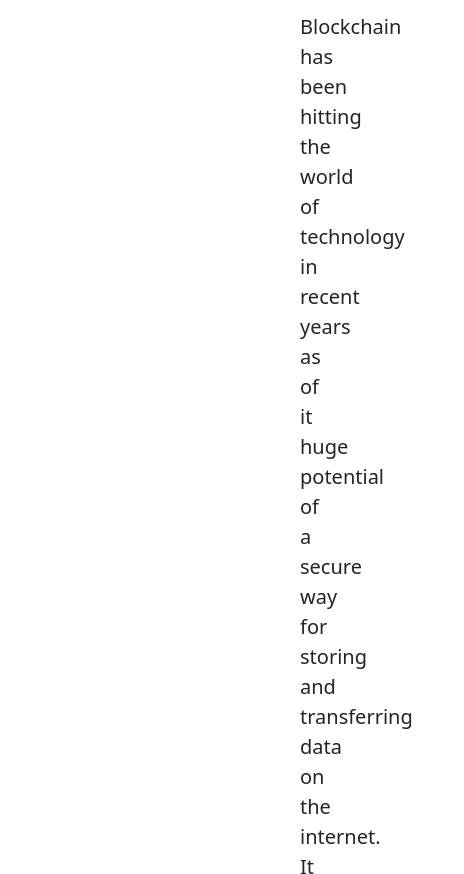
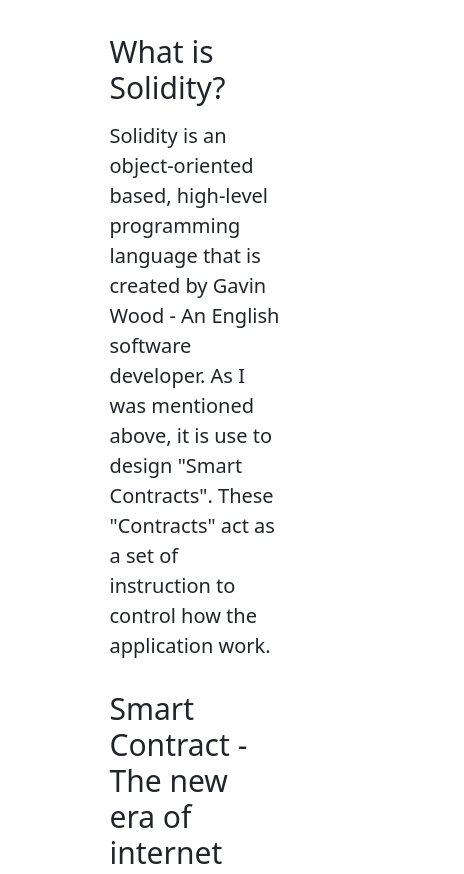
Before and after one commit to Henry-Pham-0709/INTP-362-Blog, a plain HTML site: page index.html in a window 390 px wide. Shown: the part 5450-6324 px from the top of the page, 464 px wide, since content can reach past the window. Drawn offline with nearby package versions, Linux system fonts and the light colour scheme.

Commit message:
responsive

```diff
--- a/index.css
+++ b/index.css
@@ -17,10 +17,9 @@ h1 {
 #wrapper {
     position: relative;
 }
-#blog-body {
-    margin-top: 50px;
-    margin-left: 300px;
-    margin-right: 300px;
+#container-fluid {
+   display: flex;
+   justify-content: space-around;
 }
 #blog-body > p {
     font-size: 20px;
--- a/index.html
+++ b/index.html
@@ -35,7 +35,10 @@
             </div>
         </div>
     </div>
-    <div id="blog-body">
+    <div class="container-fluid">
+      <div class="row">
+        <div class="col-3"></div>
+        <div class="col-6" id="blog-body">
           <p>
             Have you ever heard about cryptocurrency? Or maybe something called NFT that used to take over the world with
             it innovative idea? Well, all of those ideas are inventions based on a new technology called blockchain. The idea
@@ -72,7 +75,8 @@
               <h3>What is Solidity?</h3>
               <p>
                 Solidity is an object-oriented based, high-level programming language that is created by Gavin Wood - An English
-              software developer. As I was mentioned above, it is used to design "Smart Contracts"
+                software developer. As I was mentioned above, it is use to design "Smart Contracts". These "Contracts" act as a set of
+                instruction to control how the application work.
               </p>
           </div>
           <div class="topic-header">
@@ -87,7 +91,8 @@
               <h3>How to use Solidity?</h3>
           </div>
         </div>
-    <div>a</div>
-
+        <div class="col-3"></div>
+      </div>
+    </div>
 </body>
 </html>
```
Lines whose indentation alone changed are shown as unchanged.
